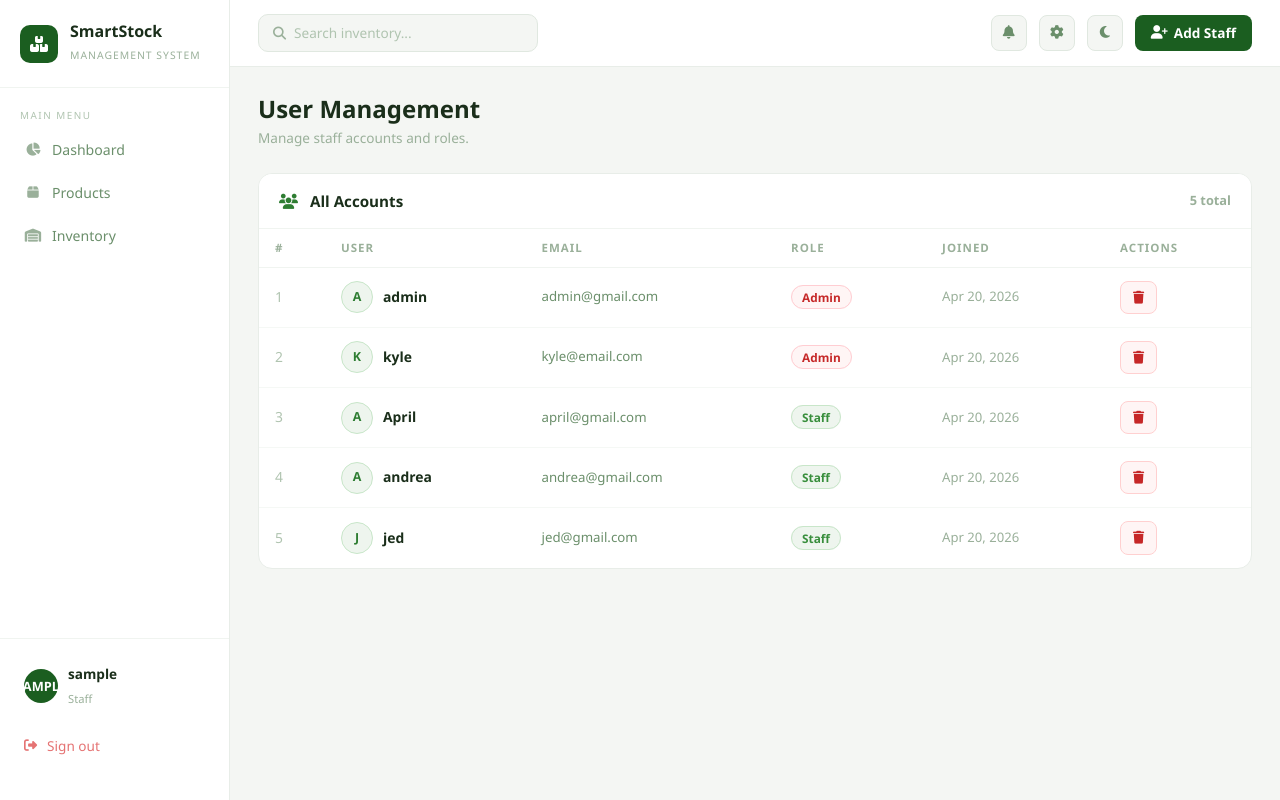
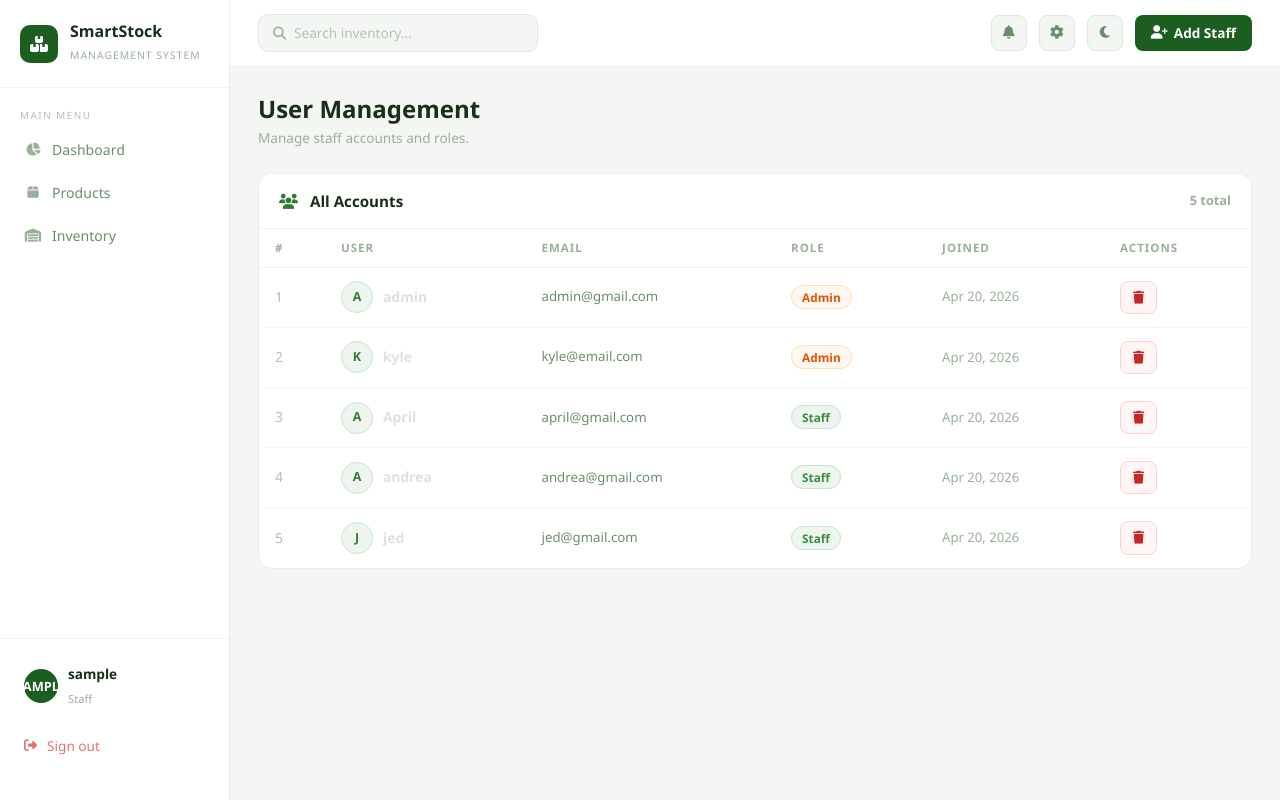
Before and after one commit to Anthz03/smartstock, a Django app: template users/templates/users/user_management.html in a window 1280 px wide. Run offline with Django 5.2, Linux system fonts and the light colour scheme; data comes from the database, SQL or seed files in the repository; both versions use the stored data as it was after the commit; tables that the repository leaves empty hold one stand-in row (values such as "Sample post"); the template is opened without the code that fills it: values that come from a table or form of the project are taken from there, most other values are stand-ins (such as "Sample title", 1, 10 or a date in 2020).

Commit message:
Initial Commit: Fixed UI bugs

```diff
--- a/static/css/smartstock.css
+++ b/static/css/smartstock.css
@@ -383,7 +383,7 @@ body {
     padding: 13px 16px;
     vertical-align: middle;
     font-size: 0.87rem;
-    color: #2d4a2d;
+    color: #1a2e1a;
     background: #fff;
 }
 
@@ -397,6 +397,7 @@ body {
 
 .table > :not(caption) > * > * {
     background-color: transparent !important;
+    color: #1a2e1a;
 }
 
 .btn-glass {
@@ -740,6 +741,8 @@ body.dark-mode {
     color: #e0e0e0;
 }
 
+
+
 body.dark-mode .sidebar {
     background: #242424;
     border-right-color: #333;
@@ -921,6 +924,8 @@ body.dark-mode .table tbody td {
     border-bottom-color: #2e2e2e;
 }
 
+
+
 body.dark-mode .table tbody tr:hover td {
     background: #282828;
 }
@@ -1047,6 +1052,14 @@ body.dark-mode .modal-footer {
     border-top-color: #333;
 }
 
+body.dark-mode .table tbody td [style*="color: #1a2e1a"] {
+    color: #e0e0e0 !important;
+}
+
+body.dark-mode .table tbody td [style*="color: #1a3a1a"] {
+    color: #e0e0e0 !important;
+}
+
 body.dark-mode .modal-title {
     color: #e0e0e0;
 }
--- a/users/templates/users/user_management.html
+++ b/users/templates/users/user_management.html
@@ -38,7 +38,7 @@
                             {{ u.username|first|upper }}
                         </div>
                         <div>
-                            <div style="font-weight: 600; color: #1a2e1a; font-size: 0.87rem;">{{ u.username }}</div>
+                            <div style="font-weight: 600; color: #e0e0e0; font-size: 0.87rem;">{{ u.username }}</div>
                             {% if u.username == username %}
                                 <div style="font-size: 0.7rem; color: #2e7d32;">You</div>
                             {% endif %}
@@ -48,7 +48,7 @@
                 <td style="color: #6b8f6b; font-size: 0.83rem;">{{ u.email|default:"—" }}</td>
                 <td>
                     {% if u.role == 'admin' %}
-                        <span class="badge-glass-danger">Admin</span>
+                        <span class="badge-glass-warning">Admin</span>
                     {% else %}
                         <span class="badge-glass-info">Staff</span>
                     {% endif %}
```
Also changed, not shown: db.sqlite3.
